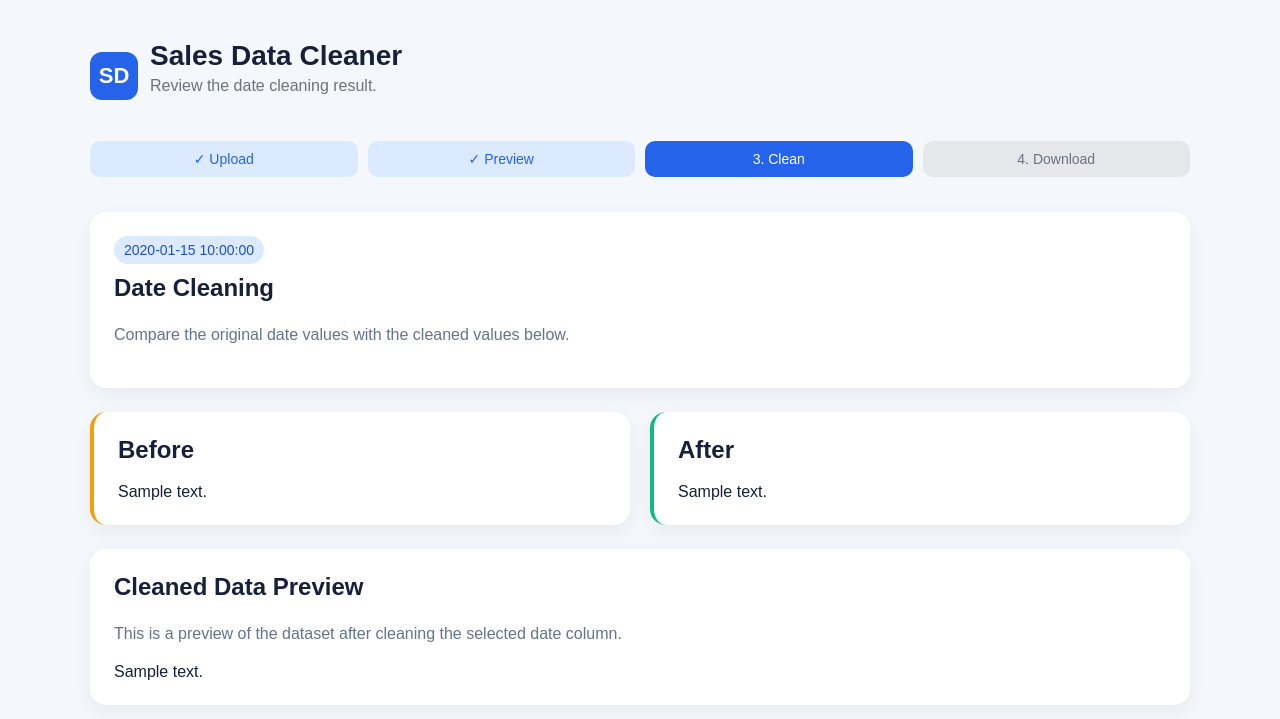
After one commit to ifeanyifavour1/sales-data-cleaning-pipeline, a Flask app: template templates/date_cleaning_result.html in a window 1280 px wide. The commit adds this page. Shown: the top 719 px of the page. Run offline with Flask 3, Linux system fonts and the light colour scheme; the template is opened without the code that fills it: most values are stand-ins (such as "Sample title", 1, 10 or a date in 2020).

Commit message:
DEV-13 Add sales date cleaning
Added logic for cleaning different sales date formats and connected it to the review page. Dates that can be understood clearly are changed to one consistent format, while ambiguous or invalid dates are left unchanged instead of being guessed.

I reorganized the cleaning code by creating a cleaning_logics folder. The old cleaning.py file was moved to cleaning_logics/product_names.py because it only contains the product-name cleaning logic. I also added cleaning_logics/dates.py for the new date-cleaning logic and created __init__.py for the cleaning package.

I added a date column option to the review page and created date_cleaning_result.html to show the date values before and after cleaning.

```diff
--- a/app.py
+++ b/app.py
@@ -4,12 +4,13 @@ from uuid import uuid4
 import pandas
 from flask import Flask, render_template, request
 
-from cleaning import clean_product_names
+from cleaning_logics.product_names import clean_product_names
+from cleaning_logics.dates import clean_sales_dates
 
 
-app = Flask(__name__)
+app = Flask(__name__, static_folder="css_styling")
 
-# Keep uploaded data temporarily while the user moves to the next page
+# Keep uploaded data temporarily while the user moves between pages
 TEMP_FOLDER = Path("temp_uploads")
 TEMP_FOLDER.mkdir(exist_ok=True)
 
@@ -18,8 +19,7 @@ TEMP_FOLDER.mkdir(exist_ok=True)
 def home():
 
     if request.method == "POST":
-
-
+        file = request.files.get("data_file")
 
         # Check that the user actually selected a file
         if file is None or file.filename == "":
@@ -66,7 +66,7 @@ def home():
             column_rows
         ).to_html(index=False)
 
-        # Save a temporary copy for the next cleaning step
+        # Save a temporary copy for the cleaning steps
         file_id = uuid4().hex
         temporary_file = TEMP_FOLDER / f"{file_id}.csv"
 
@@ -89,23 +89,21 @@ def clean_product_column():
     file_id = request.form.get("file_id")
     product_column = request.form.get("product_column")
 
-    # Make sure a product column was selected
     if not file_id or not product_column:
         return "Please select the column that contains product names."
 
     temporary_file = TEMP_FOLDER / f"{file_id}.csv"
 
-    # Make sure the temporary uploaded data still exists
     if not temporary_file.exists():
         return "The uploaded file could not be found. Please upload it again."
 
     try:
         sales_data = pandas.read_csv(temporary_file)
+
     except Exception as error:
         print("TEMP FILE ERROR:", error)
         return "Could not read the uploaded data."
 
-    # Check that the selected column is really in the file
     if product_column not in sales_data.columns:
         return "The selected column was not found."
 
@@ -115,22 +113,23 @@ def clean_product_column():
         product_column
     )
 
-    # Show the selected column before cleaning
     before_preview = (
         sales_data[[product_column]]
         .head(10)
         .to_html(index=False)
     )
 
-    # Show the same column after cleaning
     after_preview = (
         cleaned_data[[product_column]]
         .head(10)
         .to_html(index=False)
     )
 
-    # Show part of the full cleaned dataset
-    cleaned_preview = cleaned_data.head(10).to_html(index=False)
+    cleaned_preview = (
+        cleaned_data
+        .head(10)
+        .to_html(index=False)
+    )
 
     return render_template(
         "product_cleaning_result.html",
@@ -141,5 +140,62 @@ def clean_product_column():
     )
 
 
+@app.route("/clean-sales-dates", methods=["POST"])
+def clean_date_column():
+
+    file_id = request.form.get("file_id")
+    date_column = request.form.get("date_column")
+
+    if not file_id or not date_column:
+        return "Please select the column that contains the sales dates."
+
+    temporary_file = TEMP_FOLDER / f"{file_id}.csv"
+
+    if not temporary_file.exists():
+        return "The uploaded file could not be found. Please upload it again."
+
+    try:
+        sales_data = pandas.read_csv(temporary_file)
+
+    except Exception as error:
+        print("TEMP FILE ERROR:", error)
+        return "Could not read the uploaded data."
+
+    if date_column not in sales_data.columns:
+        return "The selected date column was not found."
+
+    # Clean the selected date column
+    cleaned_data = clean_sales_dates(
+        sales_data,
+        date_column
+    )
+
+    before_preview = (
+        sales_data[[date_column]]
+        .head(10)
+        .to_html(index=False)
+    )
+
+    after_preview = (
+        cleaned_data[[date_column]]
+        .head(10)
+        .to_html(index=False)
+    )
+
+    cleaned_preview = (
+        cleaned_data
+        .head(10)
+        .to_html(index=False)
+    )
+
+    return render_template(
+        "date_cleaning_result.html",
+        date_column=date_column,
+        before_preview=before_preview,
+        after_preview=after_preview,
+        cleaned_preview=cleaned_preview
+    )
+
+
 if __name__ == "__main__":
     app.run(debug=True)
--- /dev/null
+++ b/templates/date_cleaning_result.html
@@ -0,0 +1,72 @@
+<!DOCTYPE html>
+<html lang="en">
+<head>
+    <meta charset="UTF-8">
+    <meta name="viewport" content="width=device-width, initial-scale=1.0">
+    <title>Date Cleaning Result</title>
+    <link rel="stylesheet" href="{{ url_for('static', filename='style.css') }}">
+</head>
+<body>
+    <div class="page">
+
+        <div class="app-header">
+            <div class="logo">SD</div>
+
+            <div>
+                <h1 class="app-title">Sales Data Cleaner</h1>
+                <p class="subtitle">Review the date cleaning result.</p>
+            </div>
+        </div>
+
+        <div class="steps">
+            <div class="step done">✓ Upload</div>
+            <div class="step done">✓ Preview</div>
+            <div class="step active">3. Clean</div>
+            <div class="step">4. Download</div>
+        </div>
+
+        <div class="card">
+            <span class="tag">{{ date_column }}</span>
+
+            <h2>Date Cleaning</h2>
+
+            <p class="info-text">
+                Compare the original date values with the cleaned values below.
+            </p>
+        </div>
+
+        <div class="two-column">
+
+            <div class="card before-card">
+                <h2>Before</h2>
+
+                <div class="table-wrap">
+                    {{ before_preview | safe }}
+                </div>
+            </div>
+
+            <div class="card after-card">
+                <h2>After</h2>
+
+                <div class="table-wrap">
+                    {{ after_preview | safe }}
+                </div>
+            </div>
+
+        </div>
+
+        <div class="card">
+            <h2>Cleaned Data Preview</h2>
+
+            <p class="info-text">
+                This is a preview of the dataset after cleaning the selected date column.
+            </p>
+
+            <div class="table-wrap">
+                {{ cleaned_preview | safe }}
+            </div>
+        </div>
+
+    </div>
+</body>
+</html>
```
Also changed, not shown: cleaning_logics/dates.py (added, +97 -0 lines), templates/review.html (+34 -45 lines), cleaning_logics/__init__.py (added), cleaning_logics/product_names.py (renamed from cleaning.py).
